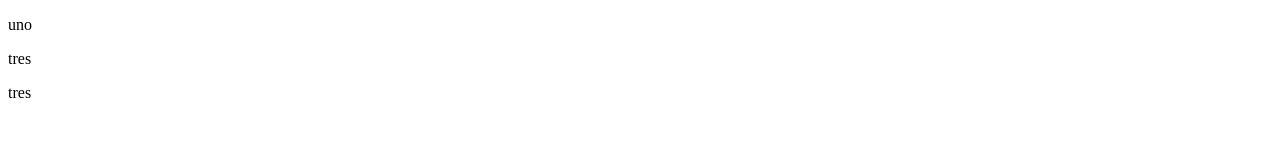
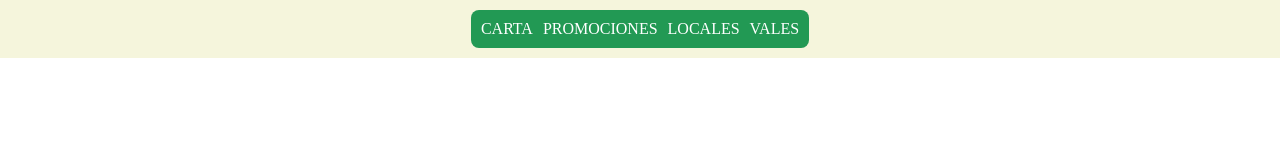
Before and after one commit to jfonsecac/home-desktop, a plain HTML site: page index.html in a window 1280 px wide. Drawn offline with Linux system fonts and the light colour scheme.

Commit message:
segundo comit

```diff
--- a/index.html
+++ b/index.html
@@ -3,11 +3,24 @@
 <head>
     <meta charset="UTF-8">
     <meta name="viewport" content="width=device-width, initial-scale=1.0">
+    <link rel="stylesheet" href="/styles.css">
     <title>SitioWebRock</title>
 </head>
 <body>
-   <p>uno </p>
-   <p>tres</p>
-    <p>tres</p>
+   <div id="wrapper">
+        <header id="cabecera">
+            <div class="nav1">
+                <div>
+                    <ul class="topbar">
+                        <li>CARTA</li>
+                        <li>PROMOCIONES</li>
+                        <li>LOCALES</li>
+                        <li>VALES</li>
+                    </ul>
+                </div>
+            </div>
+        </header>
+
+   </div>
 </body>
 </html>
--- /dev/null
+++ b/styles.css
@@ -0,0 +1,23 @@
+*{
+    margin: 0;
+    padding: 0;
+    box-sizing: border-box;
+}
+
+#cabecera{
+  background-color: beige;
+  padding: 10px;
+  display: flex;
+    justify-content: center;
+}
+.nav1 div{
+    background-color: #229954;
+    color: white;
+    padding: 10px;
+    border-radius: 8px;
+}
+.topbar{
+    list-style-type: none;
+    display: flex;
+    gap: 10px;
+}
```
